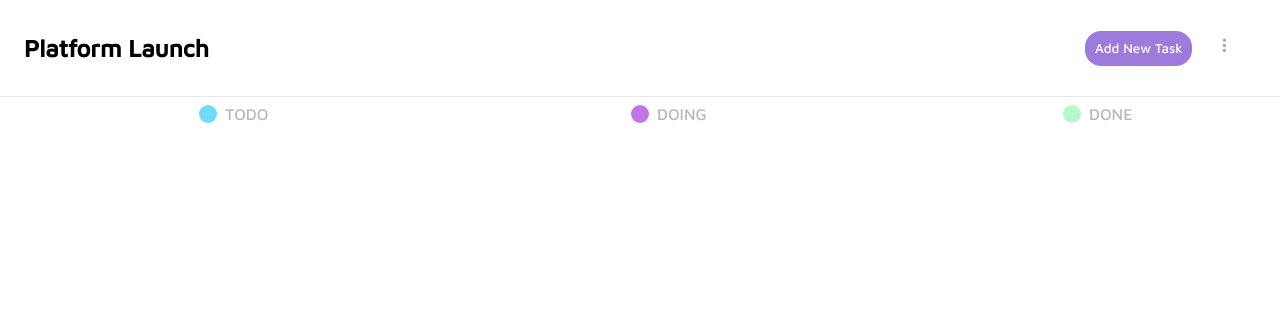
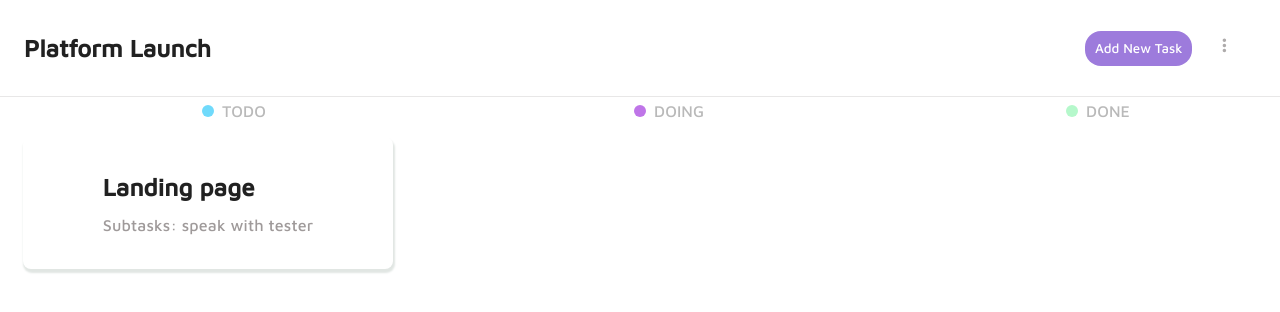
Before and after one commit to iarmolla/kanban-react, a React (Create React App) app: page /home in a window 1280 px wide. Shown: the top 312 px of the page. Built offline with nearby package versions, Linux system fonts and the light colour scheme.

Commit message:
adding dark-mode

```diff
--- a/src/App.css
+++ b/src/App.css
@@ -11,6 +11,7 @@
 }
 .task-input {
     background-color: none;
+    background: none;
     outline: none;
     border: none;
     color: #cbbebe;
@@ -24,6 +25,7 @@
 
 .task-input-- {
     background-color: none;
+    background: none;
     outline: none;
     border: none;
     color: #cbbebe;
--- a/src/components/NavBar.jsx
+++ b/src/components/NavBar.jsx
@@ -1,25 +1,29 @@
 import React, { useState } from 'react'
 import '../styles/navbar.css'
-import { MdOutlineMoreVert } from 'react-icons/md'
+import { MdOutlineMoreVert, MdBrightnessLow, MdBrightnessHigh } from 'react-icons/md'
 import Task from './Task'
-import Button from '@mui/material/Button';
-import Menu from '@mui/material/Menu';
-import MenuItem from '@mui/material/MenuItem';
-import { useAuth0 } from "@auth0/auth0-react";
+import Button from '@mui/material/Button'
+import Menu from '@mui/material/Menu'
+import MenuItem from '@mui/material/MenuItem'
+import { useAuth0 } from "@auth0/auth0-react"
+import { ThemeProvider, createTheme } from '@mui/material/styles';
+import CssBaseline from '@mui/material/CssBaseline';
 
-function NavBar({ handleClose, handleOpen, setOpen, open }) {
+function NavBar({ handleClose, handleOpen, setOpen, open, darkMode, setDarkMode, dark, lightTheme }) {
     const [anchorEl, setAnchorEl] = useState(null)
-    const openMenu = Boolean(anchorEl);
+    const openMenu = Boolean(anchorEl)
     const handleClick = (event) => {
-        setAnchorEl(event.currentTarget);
-    };
+        setAnchorEl(event.currentTarget)
+    }
     const handleCloseMenu = () => {
-        setAnchorEl(null);
-    };
-    const { logout } = useAuth0();
+        setAnchorEl(null)
+    }
+    const { logout } = useAuth0()
     return (
+        <ThemeProvider theme={darkMode ? dark : lightTheme}>
+            <CssBaseline />
             <div>
-            <nav>
+                <nav className='nav'>
                     <header>
                         <h1>Platform Launch</h1>
                         <div className='new-task'>
@@ -44,15 +48,21 @@ function NavBar({ handleClose, handleOpen, setOpen, open }) {
                                     'aria-labelledby': 'basic-button',
                                 }}
                             >
-                            <MenuItem onClick={()=> {
-                              logout({returnTo: window.location.origin})
+                                <MenuItem onClick={() => {
+                                    logout({ returnTo: window.location.origin })
                                 }}>Logout</MenuItem>
+                                <MenuItem onClick={() => setDarkMode(!darkMode)}>
+                                    <div className='dark-mode' onClick={() => setDarkMode(!darkMode)}>
+                                        {darkMode ? < MdBrightnessHigh /> : <MdBrightnessLow />}
+                                    </div>
+                                </MenuItem>
                             </Menu>
                         </div>
                     </header>
                 </nav>
-            <Task handleClose={handleClose} handleOpen={handleOpen} setOpen={setOpen} openModal={open}></Task>
+                <Task handleClose={handleClose} handleOpen={handleOpen} setOpen={setOpen} openModal={open} darkMode={darkMode}></Task>
             </div>
+        </ThemeProvider>
     )
 }
 
--- a/src/components/Task.jsx
+++ b/src/components/Task.jsx
@@ -10,7 +10,7 @@ import { connect } from 'react-redux'
 import { createTask } from '../actions/taskActions'
 import { Formik } from 'formik'
 
-function Task({ handleClose, openModal, state, createTask }) {
+function Task({ handleClose, openModal, state, createTask, darkMode }) {
 	const [counter, setCounter] = useState(0)
 	const style = {
 		position: 'absolute',
@@ -29,6 +29,9 @@ function Task({ handleClose, openModal, state, createTask }) {
 			taskValidate = task.title == taskForm.title
 		})
 		return taskValidate
+	}
+	const formStyle = {
+		background: darkMode ? '#121212' : '#fff'
 	}
 	return (
 		<div className="form">
@@ -89,7 +92,7 @@ return (
 
 						>
 							<Box sx={style}>
-							<form>
+								<form style={formStyle}>
 									<p>Add New Task</p>
 									<div>
 										<p>Title</p>
--- a/src/reducers/tasksReducer.js
+++ b/src/reducers/tasksReducer.js
@@ -2,10 +2,10 @@ const initialState = {
   tasks: [
     {
       id: 0,
-      title: "",
+      title: "Landing page",
       description: "",
-      subtasks: "",
-      status: "",
+      subtasks: "speak with tester",
+      status: "Todo",
       checked: false
     },
   ],
--- a/src/styles/home.css
+++ b/src/styles/home.css
@@ -23,7 +23,8 @@ main {
   content: "TODO";
   color: rgb(185, 185, 185);
   position: absolute;
-  top: 0;
+  /* top: 0; */
+  top: -6px;
   left: 100%;
   padding: 0 0 0 0.5rem;
 }
@@ -45,9 +46,8 @@ main {
   content: "DONE";
 }
 
-.task {
-  background-color: #fff;
-  box-shadow: 1px 3px 2px 1px rgb(225, 230, 227);
+.dark-mode-- {
+  box-shadow: 1px 3px 2px 1px rgb(30 30 30);
   border-radius: 8px;
   padding: 2rem 5rem 2rem 5rem;
   display: flex;
@@ -60,8 +60,18 @@ main {
   cursor: pointer;
 }
 
-.task-title {
-  color: #000;
+.task {
+  box-shadow: 1px 3px 2px 1px rgb(225, 230, 227);
+  border-radius: 8px;
+  padding: 2rem 5rem 2rem 5rem;
+  display: flex;
+  flex-direction: column;
+  align-items: flex-start;
+  justify-content: center;
+  gap: 0.5rem;
+  margin-top: 2rem;
+  min-width: 300px;
+  cursor: pointer;
 }
 
 .task-paragraph {
@@ -127,6 +137,11 @@ main {
   display: none;
 }
 
+.menu-item {
+  color: #fff;
+}
+
+
 @media (max-width: 992px) {
   main {
     display: grid;
--- a/src/styles/navbar.css
+++ b/src/styles/navbar.css
@@ -4,12 +4,6 @@
   padding: 0;
   margin: 0;
   font-family: "Maven Pro", sans-serif;
-}
-nav {
-  background-color: rgb(255, 255, 255);
-}
-header > h1 {
-  color: rgb(0, 0, 0);
 }
 
 header {
@@ -42,3 +36,10 @@ header > div > button {
   font-size: 1.3rem;
   cursor: pointer;
 }
+
+.dark-mode {
+  width: 100%;
+  display: flex;
+  justify-content: center;
+  align-items: center;
+}
--- a/src/styles/task.css
+++ b/src/styles/task.css
@@ -6,6 +6,7 @@ form {
     width: 400px;
     padding: 0rem;
     background-color: #ffffff;
+    /* background-color: #322f2f; */
     padding: 1rem 0 1rem 0;
     border-radius: 8px;
     color: rgb(151, 148, 148);
--- a/src/views/Home.jsx
+++ b/src/views/Home.jsx
@@ -10,13 +10,14 @@ import { MdClose } from "react-icons/md"
 import { Formik } from 'formik'
 import { updateTask, updateTasks } from '../actions/taskActions'
 import { DragDropContext, Droppable, Draggable } from "@hello-pangea/dnd"
+import { createTheme } from '@mui/material/styles'
+import { ThemeProvider } from '@mui/material/styles'
 
 const mapStateToProps = (state) => {
   return {
     state: state.tasks
   }
 }
-
 function Home({ state, updateTask, updateTasks }) {
   //TaskForm
   const [open, setOpen] = useState(false)
@@ -30,20 +31,34 @@ function Home({ state, updateTask, updateTasks }) {
   const show = (title) => {
     document.getElementById(title).style.display = 'flex'
   }
+  const [darkMode, setDarkMode] = useState(false)
   const [tasks, setTasks] = useState([])
   useEffect(() => {
     setTasks(state)
   }, [tasks])
   const reorder = (list, startIndex, endIndex) => {
-    const result = [...list];
-    const [removed] = result.splice(startIndex, 1);
-    result.splice(endIndex, 0, removed);
-    return result;
-  };
-
+    const result = [...list]
+    const [removed] = result.splice(startIndex, 1)
+    result.splice(endIndex, 0, removed)
+    return result
+  }
+  const darkTheme = createTheme({
+    palette: {
+      mode: 'dark',
+    },
+  })
+  const lightTheme = createTheme({
+    palette: {
+      mode: 'light',
+    },
+  })
+  const formStyle = {
+    background: darkMode ? '#121212' : '#fff',
+    color: 'rgb(159, 154, 154)'
+  }
   return (
     <>
-      <NavBar handleClose={handleClose} handleOpen={handleOpen} open={open}></NavBar>
+      <NavBar handleClose={handleClose} handleOpen={handleOpen} open={open} darkMode={darkMode} setDarkMode={setDarkMode} dark={darkTheme} lightTheme={lightTheme}></NavBar>
       <main>
         <DragDropContext onDragEnd={(result) => {
           const { source, destination } = result
@@ -71,7 +86,7 @@ function Home({ state, updateTask, updateTasks }) {
                           {(draggableProvided) => (
                             task?.status === 'Todo' ?
                               <>
-                                <section  {...draggableProvided.draggableProps} ref={draggableProvided.innerRef} {...draggableProvided.dragHandleProps} className="task" onClick={() => show(`test-${task.title}`)}>
+                                <section className={`${darkMode ? 'dark-mode--' : 'task'}`} {...draggableProvided.draggableProps} ref={draggableProvided.innerRef} {...draggableProvided.dragHandleProps} onClick={() => show(`test-${task.title}`)}>
                                   <h2 className='task-title'>{task.title}</h2>
                                   <p className='task-paragraph'>Subtasks: {task.subtasks}</p>
                                 </section>
@@ -85,7 +100,7 @@ function Home({ state, updateTask, updateTasks }) {
                                     checked: task.checked
                                   }}
                                     validate={values => {
-                                      const errors = {};
+                                      const errors = {}
 
                                     }}
                                     onSubmit={(values) => {
@@ -104,7 +119,7 @@ function Home({ state, updateTask, updateTasks }) {
                                       handleSubmit,
                                       handleBlur,
                                     }) => (
-                                      <form >
+                                      <form style={formStyle}>
                                         <div className="task-icon-close">
                                           <MdClose className="icon-close" onClick={() => {
                                             hidden(`test-${task.title}`)
@@ -129,7 +144,8 @@ function Home({ state, updateTask, updateTasks }) {
                                         </div>
                                         <div>
                                           <p>Status</p>
-                                          <FormControl sx={{ m: 1, minWidth: 120, }}>
+                                          <ThemeProvider theme={darkMode ? darkTheme : lightTheme}>
+                                            <FormControl style={formStyle} sx={{ m: 1, minWidth: 120, color: '#fff' }}>
                                               <Select
                                                 value={values.status}
                                                 sx={{ width: '250px' }}
@@ -142,6 +158,7 @@ function Home({ state, updateTask, updateTasks }) {
                                                 <MenuItem value={'Done'}>Done</MenuItem>
                                               </Select>
                                             </FormControl>
+                                          </ThemeProvider>
                                         </div>
                                       </form>
                                     )}
@@ -161,7 +178,6 @@ function Home({ state, updateTask, updateTasks }) {
             )}
           </Droppable>
         </DragDropContext>
-
         <DragDropContext onDragEnd={(result) => {
           const { source, destination } = result
           if (!destination) {
@@ -203,7 +219,7 @@ function Home({ state, updateTask, updateTasks }) {
                                     checked: task.checked
                                   }}
                                     validate={values => {
-                                      const errors = {};
+                                      const errors = {}
 
                                     }}
                                     onSubmit={(values) => {
@@ -320,7 +336,7 @@ function Home({ state, updateTask, updateTasks }) {
                                     checked: task.checked
                                   }}
                                     validate={values => {
-                                      const errors = {};
+                                      const errors = {}
 
                                     }}
                                     onSubmit={(values) => {
@@ -391,7 +407,6 @@ function Home({ state, updateTask, updateTasks }) {
                   {droppableProvided.placeholder}
                 </div>
               </div>
-
             )}
           </Droppable>
         </DragDropContext>
```
Lines whose indentation alone changed are shown as unchanged.
